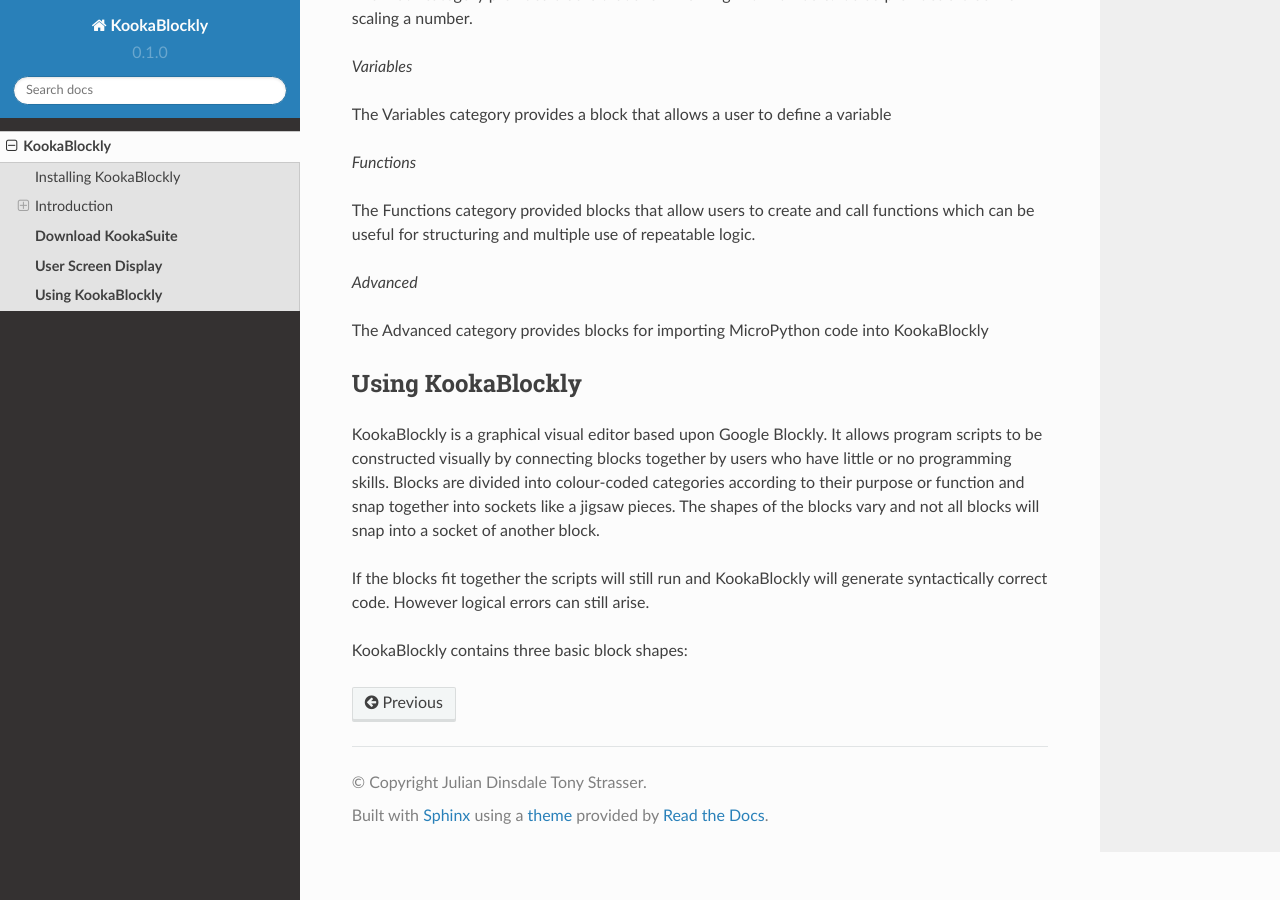
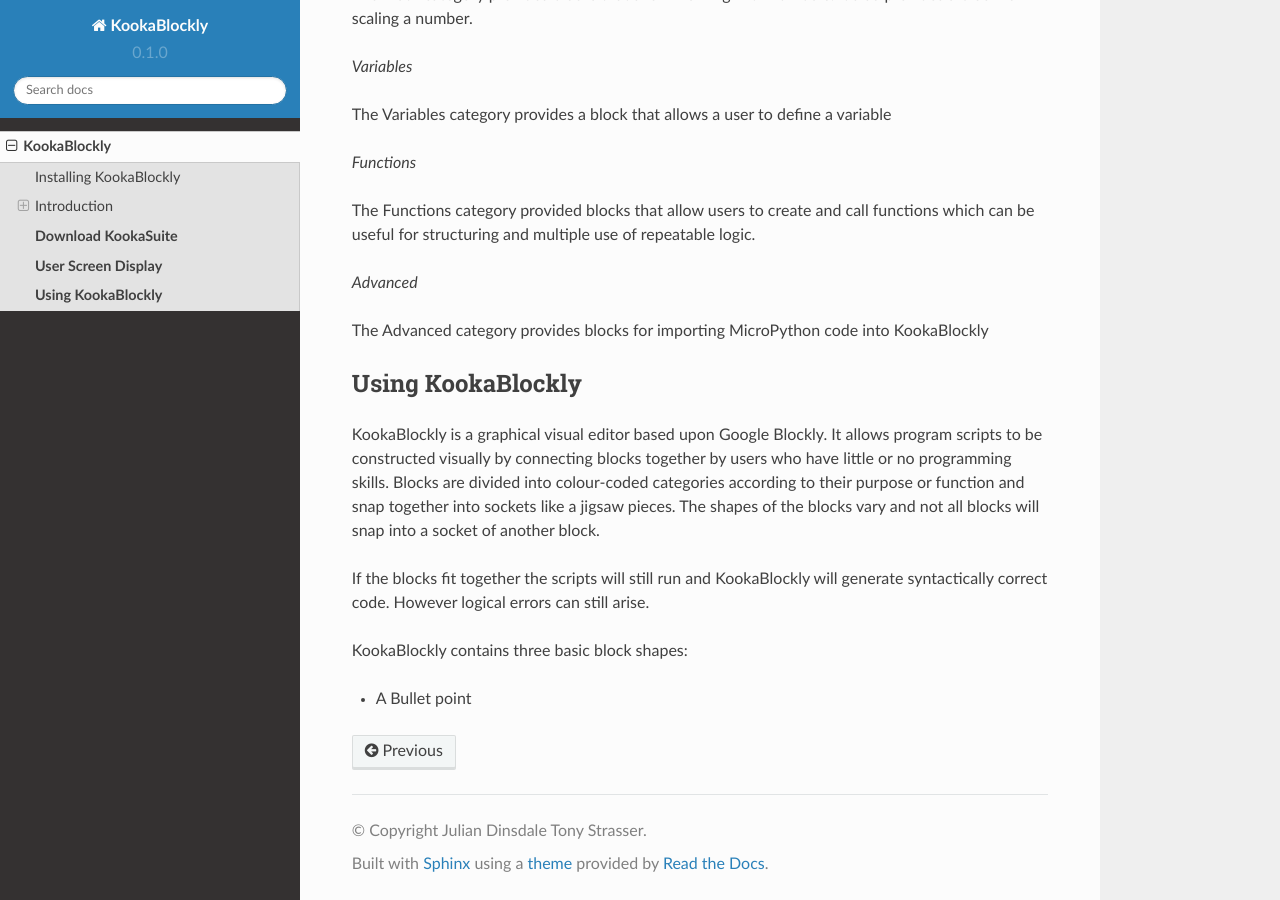
Before and after one commit to JulianDinsdale/KookaBlockly, a Sphinx documentation site: the page built from docs/source/KookaBlockly_Overview.rst, in a window 1280 px wide and 900 px high, scrolled down 9304 px. Built offline with Sphinx 7.4.7 and the Read the Docs theme 2.0.0, drawn with Linux system fonts in a browser that asks for light colours.

Commit message:
Test for Bullet Point

```diff
--- a/docs/source/KookaBlockly_Overview.rst
+++ b/docs/source/KookaBlockly_Overview.rst
@@ -376,3 +376,6 @@
 logical errors can still arise.
 
 KookaBlockly contains three basic block shapes:
+
+
+* A Bullet point
```
